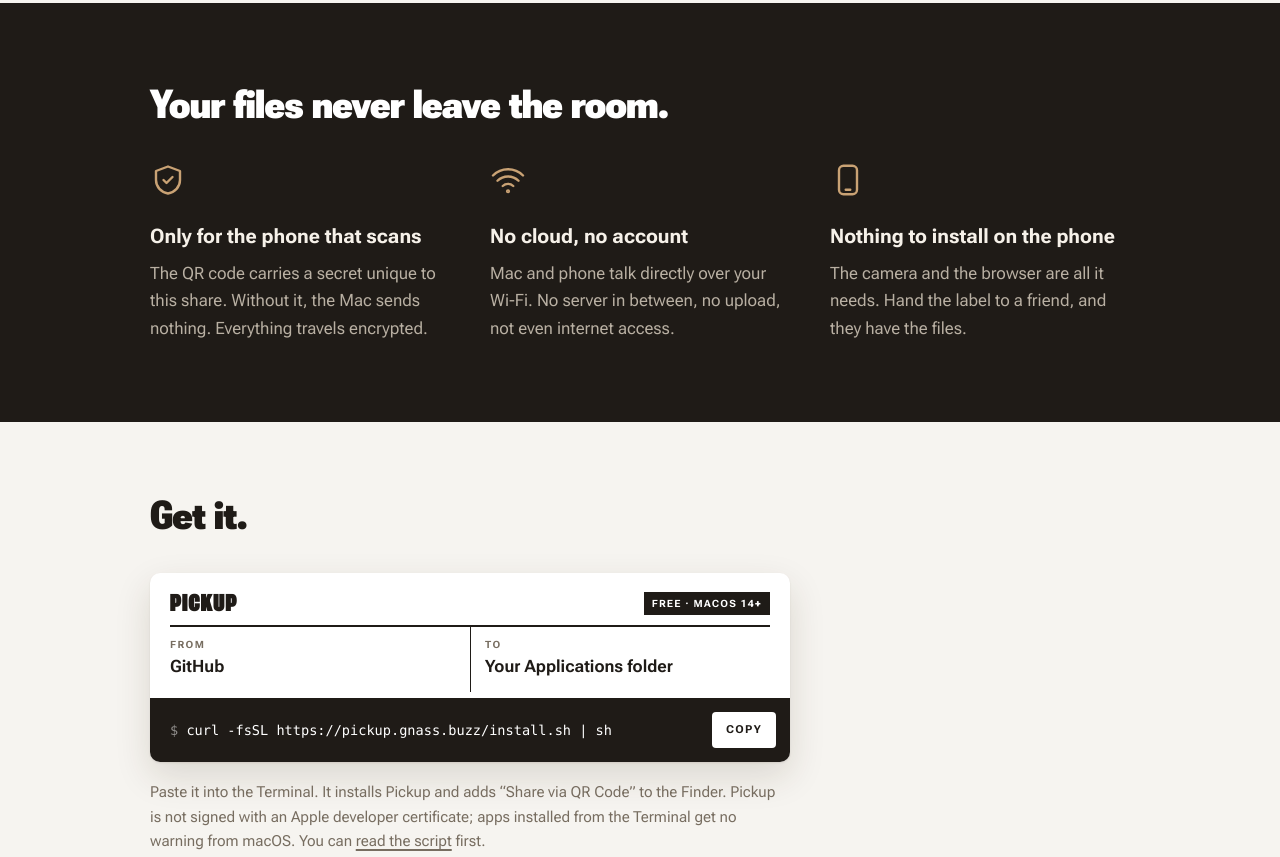
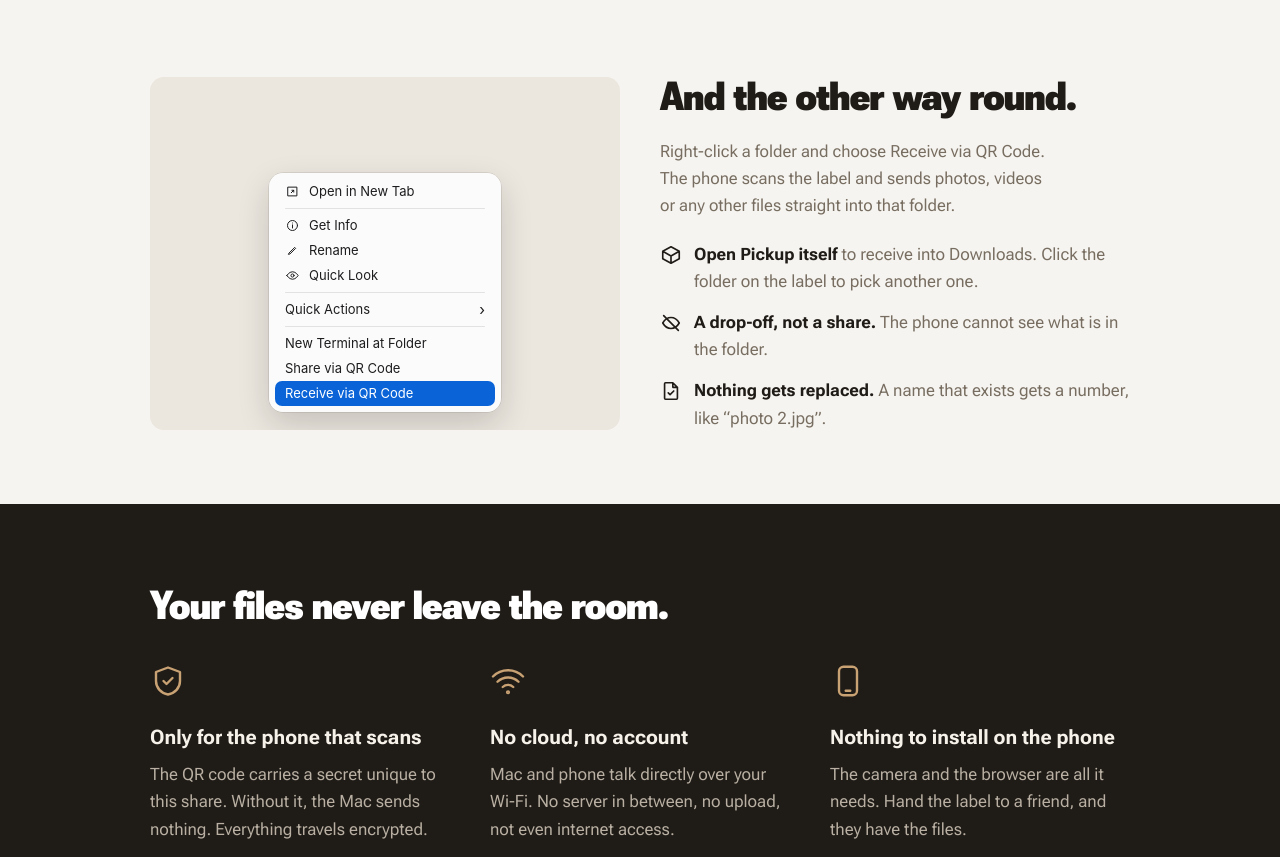
Before and after one commit to fgnass/pickup, a plain HTML site: page docs/index.html in a window 1280 px wide. Shown: the part 1227-2084 px from the top of the page. Drawn offline with Linux system fonts and the light colour scheme.

Commit message:
docs(website): describe receiving files, align brand text

```diff
--- a/docs/index.html
+++ b/docs/index.html
@@ -4,7 +4,7 @@
 <meta charset="utf-8">
 <meta name="viewport" content="width=device-width, initial-scale=1">
 <title>Pickup</title>
-<meta name="description" content="Pack files and folders on your Mac, stick a QR label on them, and let any phone on your Wi-Fi pick them up. No app, no cloud, no account.">
+<meta name="description" content="Pack files and folders on your Mac, stick a QR label on them, and let any phone on your Wi-Fi pick them up. Or let the phone drop files into a folder on the Mac. No app, no cloud, no account.">
 <meta name="theme-color" content="#f6f4f0">
 <link rel="icon" href="icon.png">
 <style>
@@ -45,9 +45,10 @@
 
   /* ── Hero ── */
   .hero { display: grid; grid-template-columns: 1.05fr 1fr; gap: 40px; align-items: center; padding: 64px 0 40px; }
-  .brand { display: flex; align-items: center; gap: 12px; margin-bottom: 26px; }
+  .brand { display: flex; align-items: flex-end; gap: 12px; margin-bottom: 26px; }
   .brand img { width: 104px; height: auto; margin: -6px 0 -10px -8px; }
-  .brand span { font-size: 1.9rem; text-transform: uppercase; letter-spacing: 0.03em; font-variation-settings: "opsz" 144, "wght" 900, "wdth" 35; }
+  /* line-height 0.75: the caps sit on the bottom edge of the folder, not the line box. */
+  .brand span { font-size: 1.9rem; line-height: 0.75; text-transform: uppercase; letter-spacing: 0.03em; font-variation-settings: "opsz" 144, "wght" 900, "wdth" 35; }
   h1 {
     font-size: clamp(2.4rem, 5vw, 3.5rem); line-height: 1.04; letter-spacing: -0.02em;
     font-variation-settings: "opsz" 144, "wght" 780, "wdth" 85; margin-bottom: 20px;
@@ -79,6 +80,17 @@
   .pic.phone img { object-position: 50% 0; }
   .step-n { display: inline-grid; place-items: center; width: 26px; height: 26px; border-radius: 50%; background: var(--ink); color: var(--paper); font-size: 0.8rem; font-weight: 800; margin-right: 8px; vertical-align: 2px; }
   .step p { color: var(--muted); }
+
+  /* ── The other way round ── */
+  .back-way { display: grid; grid-template-columns: 1fr 1fr; gap: 40px; align-items: center; }
+  .back-way .pic { margin-bottom: 0; }
+  .back-way h2 { margin-bottom: 20px; }
+  .back-way > div > p { color: var(--muted); font-size: 1.05rem; max-width: 42ch; }
+  .points { list-style: none; margin-top: 22px; display: grid; gap: 14px; }
+  .points li { display: flex; gap: 12px; }
+  .points svg { width: 22px; height: 22px; flex: none; margin-top: 3px; fill: none; stroke: currentColor; stroke-width: 1.8; stroke-linecap: round; stroke-linejoin: round; }
+  .points b { font-variation-settings: "wght" 700; }
+  .points span { color: var(--muted); }
 
   /* The Finder context menu, drawn in HTML. The tile shows its lower part. */
   .menu {
@@ -144,7 +156,7 @@
   @media (max-width: 780px) {
     .hero { grid-template-columns: 1fr; padding-top: 36px; }
     .shots { height: auto; aspect-ratio: 1 / 1.05; }
-    .steps, .usps { grid-template-columns: 1fr; }
+    .steps, .usps, .back-way { grid-template-columns: 1fr; }
     section { padding: 48px 0; }
     .band { padding: 56px 16px; }
   }
@@ -157,7 +169,7 @@
     <div>
       <div class="brand"><img src="folder.png" width="352" height="300" alt=""><span>Pickup</span></div>
       <h1>Pack it on your Mac.<br>Pick it up with your phone.</h1>
-      <p>Right-click files or a folder, and Pickup prints a QR label. Any phone on your Wi-Fi scans it and takes the files. No app, no cloud, no account.</p>
+      <p>Right-click files or a folder, and Pickup prints a QR label. Any phone on your Wi-Fi scans it and takes the files. It works the other way round, too. No app, no cloud, no account.</p>
       <div class="actions">
         <a class="btn primary" href="#install"><svg viewBox="0 0 24 24"><path d="M3 8l9-5 9 5v8l-9 5-9-5zM3 8l9 5 9-5M12 13v8"/></svg>Install</a>
         <a class="btn ghost" href="https://github.com/fgnass/pickup">Source on GitHub</a>
@@ -212,6 +224,35 @@
     </div>
   </section>
 
+  <section class="back-way" id="receive">
+    <div class="pic finder" aria-hidden="true">
+      <div class="menu">
+        <ul>
+          <li><svg viewBox="0 0 24 24"><path d="M5 5h14v14H5z"/><path d="M10 14l4-4m-3 0h3v3"/></svg>Open in New Tab</li>
+          <li class="sep"></li>
+          <li><svg viewBox="0 0 24 24"><circle cx="12" cy="12" r="8"/><path d="M12 11v5M12 8v.01"/></svg>Get Info</li>
+          <li><svg viewBox="0 0 24 24"><path d="M6 18l2-.5 9-9-1.5-1.5-9 9z"/></svg>Rename</li>
+          <li><svg viewBox="0 0 24 24"><path d="M3 12s3.5-6 9-6 9 6 9 6-3.5 6-9 6-9-6-9-6z"/><circle cx="12" cy="12" r="2.5"/></svg>Quick Look</li>
+          <li class="sep"></li>
+          <li class="plain">Quick Actions<span class="chev">›</span></li>
+          <li class="sep"></li>
+          <li class="plain">New Terminal at Folder</li>
+          <li class="plain">Share via QR Code</li>
+          <li class="plain on">Receive via QR Code</li>
+        </ul>
+      </div>
+    </div>
+    <div>
+      <h2>And the other way round.</h2>
+      <p>Right-click a folder and choose Receive via QR Code. The phone scans the label and sends photos, videos or any other files straight into that folder.</p>
+      <ul class="points">
+        <li><svg viewBox="0 0 24 24"><path d="M3 8l9-5 9 5v8l-9 5-9-5zM3 8l9 5 9-5M12 13v8"/></svg><div><b>Open Pickup itself</b> <span>to receive into Downloads. Click the folder on the label to pick another one.</span></div></li>
+        <li><svg viewBox="0 0 24 24"><path d="M3 12s3.5-6 9-6 9 6 9 6-3.5 6-9 6-9-6-9-6z"/><path d="M4 4l16 16"/></svg><div><b>A drop-off, not a share.</b> <span>The phone cannot see what is in the folder.</span></div></li>
+        <li><svg viewBox="0 0 24 24"><path d="M6 3h8l5 5v12a1 1 0 0 1-1 1H6a1 1 0 0 1-1-1V4a1 1 0 0 1 1-1zm8 0v5h5"/><path d="M9 14l2 2 4-4"/></svg><div><b>Nothing gets replaced.</b> <span>A name that exists gets a number, like “photo 2.jpg”.</span></div></li>
+      </ul>
+    </div>
+  </section>
+
   <section class="band">
     <div class="wrap">
       <h2>Your files never leave the room.</h2>
@@ -247,7 +288,7 @@
       </div>
       <div class="cmd"><code id="cmd">curl -fsSL https://pickup.gnass.buzz/install.sh | sh</code><button type="button" id="copy">Copy</button></div>
     </div>
-    <p class="note">Paste it into the Terminal. It installs Pickup and adds “Share via QR Code” to the Finder. Pickup is not signed with an Apple developer certificate; apps installed from the Terminal get no warning from macOS. You can <a href="install.sh">read the script</a> first.</p>
+    <p class="note">Paste it into the Terminal. It installs Pickup and adds “Share via QR Code” and “Receive via QR Code” to the Finder. Pickup is not signed with an Apple developer certificate; apps installed from the Terminal get no warning from macOS. You can <a href="install.sh">read the script</a> first.</p>
 
     <div class="more">
       <details>
@@ -286,7 +327,20 @@
             <li>File lists, previews and files travel over this connection. A ZIP is packed on the fly while it is sent; nothing is written to disk.</li>
             <li>The share ends when you close the window. It also ends by itself: a single file after the download, folders 10 minutes after the last phone left, or 30 minutes after start if nobody scanned the code. Then the secret and the key are gone.</li>
           </ol>
+          <p>Receive via QR Code uses the same connection and the same checks, only the files go the other way.</p>
           <p>The source code is on <a href="https://github.com/fgnass/pickup">GitHub</a>.</p>
+        </div>
+      </details>
+      <details>
+        <summary>What happens to files from the phone?</summary>
+        <div>
+          <ul>
+            <li>Each file goes into a hidden temporary file first. Only when it is complete does it get its real name. If the connection breaks, the Mac deletes the incomplete file.</li>
+            <li>Pickup never replaces a file. If the name exists, the new file gets a number.</li>
+            <li>Names from the phone are cleaned up: no slashes, no hidden files.</li>
+            <li>Like a download from a browser, each file gets the macOS quarantine flag. So Gatekeeper checks it before it opens.</li>
+            <li>The phone cannot list, open or delete anything in the folder.</li>
+          </ul>
         </div>
       </details>
       <details>
@@ -294,7 +348,7 @@
         <div>
           <ul>
             <li><b>The page itself.</b> The phone loads the page (HTML and JavaScript) over plain HTTP, because a local address can get no trusted certificate. Someone who only listens on your Wi-Fi sees the page code, but no secret and no file data. But an attacker who can actively change traffic in your network could swap the page for a fake one and so get the secret and the files. So use Pickup on networks you trust, such as your home or office Wi-Fi, not on public hotspots.</li>
-            <li><b>The QR code.</b> Whoever sees the code can pick up the files while the share is open: over your shoulder, in a screenshot or in a screen share. Close the window to stop sharing at once.</li>
+            <li><b>The QR code.</b> Whoever sees the code can pick up the files while the share is open: over your shoulder, in a screenshot or in a screen share. For Receive via QR Code, they can put files into your folder. Close the window to stop at once.</li>
             <li><b>Your network can see that something happens.</b> Other devices can see that your Mac runs a web server and how much data goes to the phone. They cannot see names or contents.</li>
             <li><b>The app is not signed by Apple.</b> macOS does not check it. You trust the code on GitHub and the release built from it. You can read the source and build it yourself.</li>
           </ul>
@@ -303,7 +357,7 @@
       <details>
         <summary>“Share via QR Code” is not in the menu</summary>
         <div>
-          <p>Open <b>System Settings → Keyboard → Keyboard Shortcuts → Services → Files and Folders</b> and turn on <b>Share via QR Code</b>. You can also give it a shortcut there.</p>
+          <p>Open <b>System Settings → Keyboard → Keyboard Shortcuts → Services → Files and Folders</b> and turn on <b>Share via QR Code</b> and <b>Receive via QR Code</b>. You can also give them a shortcut there.</p>
         </div>
       </details>
     </div>
```
